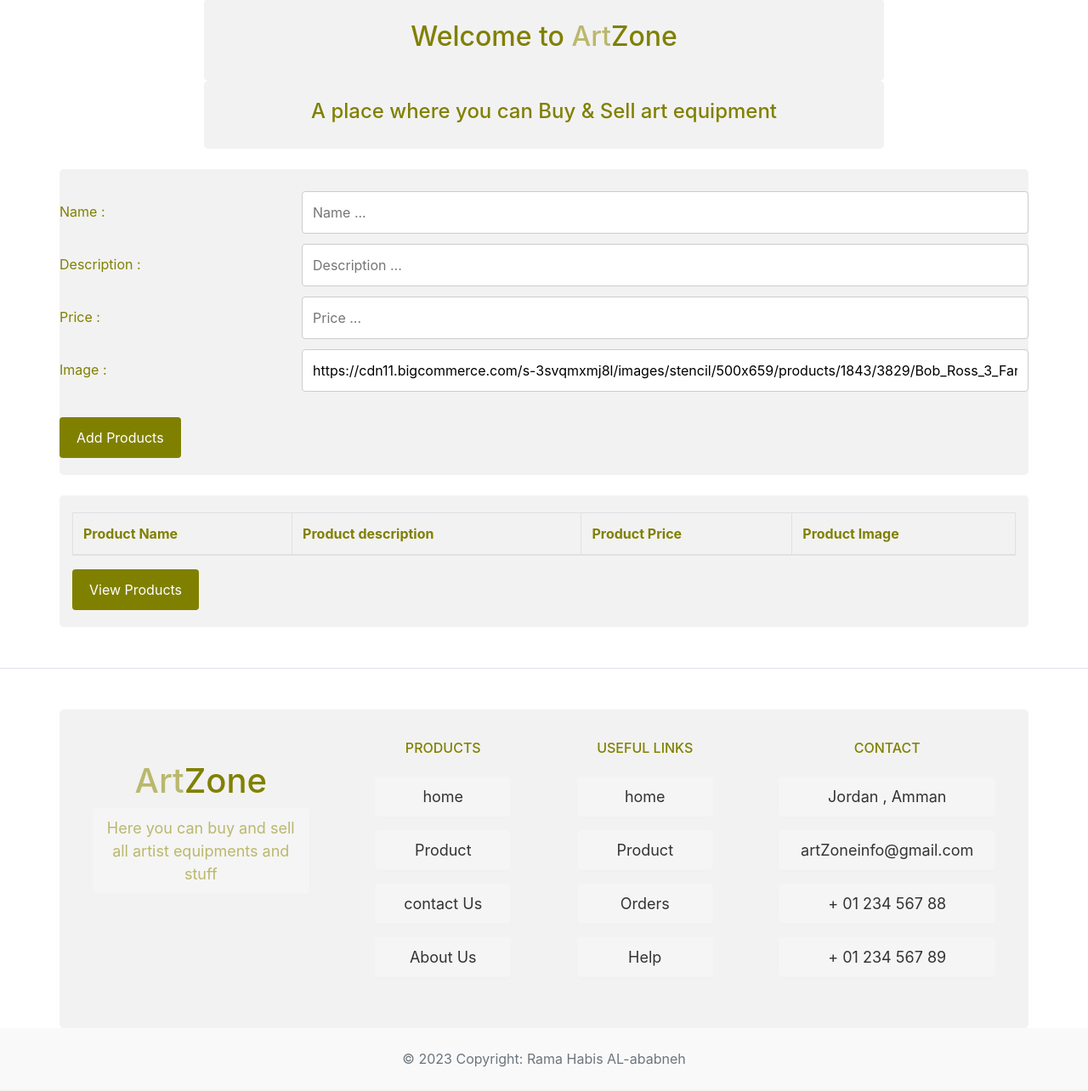
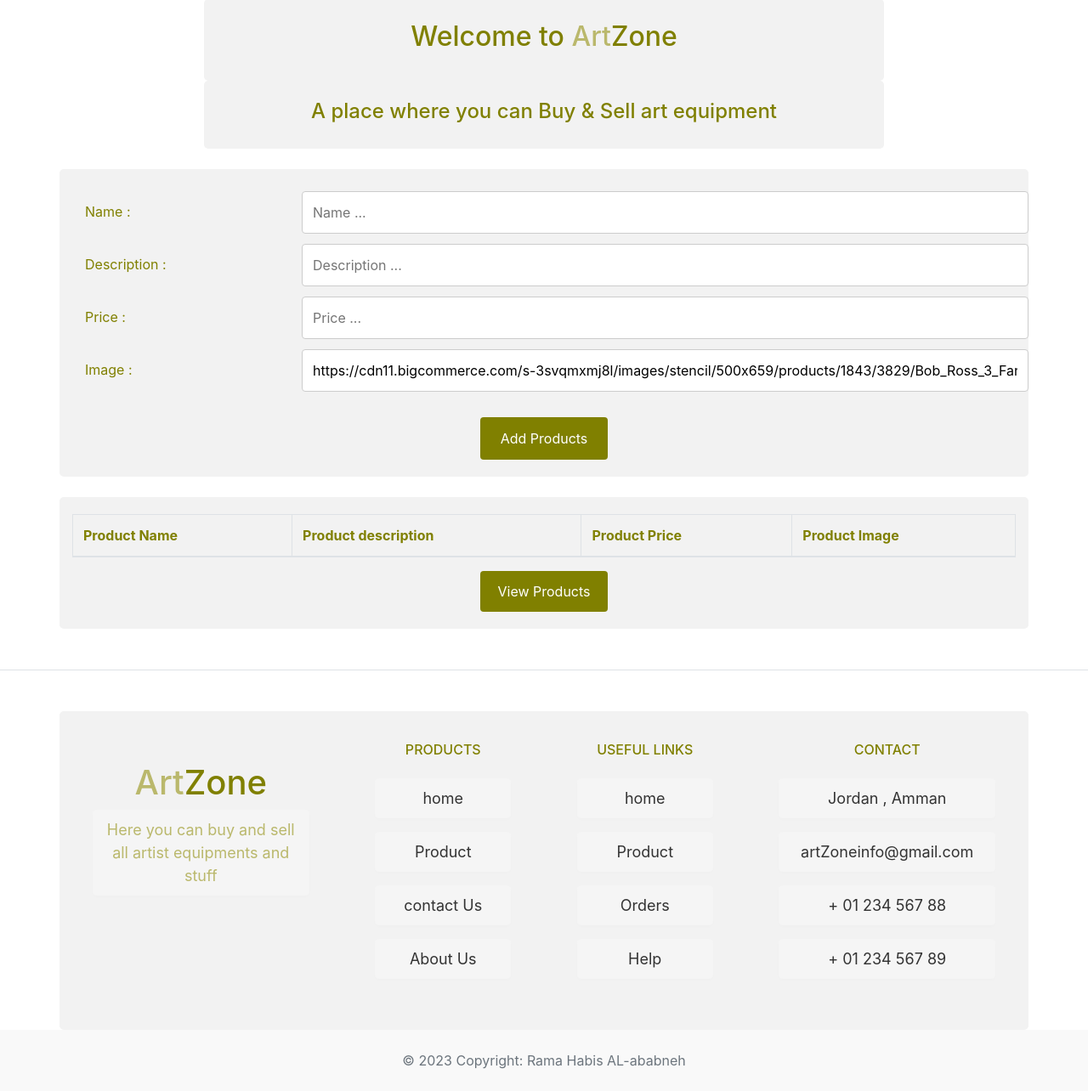
Before and after one commit to Ramaalababneh/ecommerceMiniProjectPHP, a PHP site: page /home.php in a window 1280 px wide. Shown: the part 737-2021 px from the top of the page at 85% size. Before the commit the page ends 1993 px from the top, so only its background shows below. Run offline with PHP 8.4, Linux system fonts and the light colour scheme; lists and menus that the app fills with data are empty.

Commit message:
added files

```diff
--- a/footer.php
+++ b/footer.php
@@ -122,9 +122,9 @@
   <!-- Section: Links  -->
 
   <!-- Copyright -->
-  <div class="text-center p-4" style="background-color: rgba(0, 0, 0, 0.025);">
+  <div class="text-center p-4" style="background-color: rgba(0, 0, 0, 0.025);" style="color:#808000;">
     © 2023 Copyright:
-    <a class="text-reset fw-bold">Rama Habis AL-ababneh</a>
+    <a class="text-reset fw-bold" style="color:#808000;">Rama Habis AL-ababneh</a>
   </div>
   <!-- Copyright -->
 </footer>
--- a/home.css
+++ b/home.css
@@ -25,29 +25,6 @@ body {
   display: none; /* Hide the horizontal scrollbar on webkit browsers */
 }
 
-
-
-
-
-
-
-
-
-
-
-
-
-
-
-
-
-
-
-
-
-
-
-
 /* Custom CSS to style the paragraph */
 p {
   font-size: 18px;
@@ -57,16 +34,6 @@ p {
   border-radius: 5px;
   box-shadow: 0 2px 4px rgba(0, 0, 0, 0.01);
 }
-
-
-
-
-
-
-
-
-
-
 
 
 /* For smaller screens, display images in a column */
@@ -122,7 +89,7 @@ label {
 }
 
 .col-75 {
-  /* float: left; */
+  float: left;
   width: 75%;
   margin-top: 6px;
 }
--- a/home.php
+++ b/home.php
@@ -19,10 +19,12 @@ session_start();
 
 <!-- section one Slider--------------------------------------------------------------------------------->
 <div class="slider">
-    <img src="hhh.jpg" alt="Image 1">
-    <img src="img2.jpg" alt="Image 2">
-    <img src="img3.jpg" alt="Image 3">
-    <img src="img4.jpg" alt="Image 4">
+    <img src="./images/img1.jpg" alt="Image 1">
+    <img src="./images/img2.jpg" alt="Image 2">
+    <img src="./images/img3.jpg"alt="Image 3">
+    <img src="./images/img4.jpg" alt="Image 4">
+    <img src="./images/img5.jpg" alt="Image 5">
+    <img src="./images/img6.jpg" alt="Image 6">
 </div>
 
 <!-- section welcome --------------------------------------------------------------------------------->
@@ -41,15 +43,15 @@ session_start();
         <form action="phphome.php" method="POST">
             <div class="row">
                 <div class="col-25">
-                    <label for="name" style="color:#808000;">Name :</label>
+                    <label for="name" style="color:#808000; padding-left: 30px;">Name :</label>
                 </div>
                 <div class="col-75">
-                    <input type="text" id="name" name="name" placeholder="Name ..." Required>
+                    <input type="text" id="name" name="name" placeholder="Name ..." Required >
                 </div>
             </div>
             <div class="row">
                 <div class="col-25">
-                    <label for="description" style="color:#808000;">Description :</label>
+                    <label for="description" style="color:#808000; padding-left: 30px;">Description :</label>
                 </div>
                 <div class="col-75">
                     <input type="text" id="description" name="description" placeholder="Description ..."Required>
@@ -57,7 +59,7 @@ session_start();
             </div>
             <div class="row">
                 <div class="col-25">
-                    <label for="price" style="color:#808000;">Price :</label>
+                    <label for="price" style="color:#808000; padding-left: 30px;">Price :</label>
                 </div>
                 <div class="col-75">
                     <input type="text" id="price" name="price" placeholder="Price ..." Required>
@@ -65,16 +67,17 @@ session_start();
             </div>
             <div class="row">
                 <div class="col-25">
-                    <label for="img" style="color:#808000;">Image :</label>
+                    <label for="img" style="color:#808000; padding-left: 30px;">Image :</label>
                 </div>
                 <div class="col-75">
                     <input type="text" id="img" name="img" placeholder="Image Link ..." value = "https://cdn11.bigcommerce.com/s-3svqmxmj8l/images/stencil/500x659/products/1843/3829/Bob_Ross_3_Fan_Blender-CU__32514.1656602746.jpg?c=2">
                 </div>
             </div>
             <br>
-            <div class="row">
-                <button class="addbtn" name= "submit" style="background-color:#808000;" >Add Products</button>
-            </div>
+            <div class="row d-flex justify-content-center"> <!-- Updated class here -->
+            <button class="addbtn" name="submit" style="background-color:#808000; width: 150px; height: 50px;">Add Products</button>
+        </div>
+
         </form>
         <!-- <?php print_r($_SESSION); ?> -->
     </div>
@@ -108,9 +111,9 @@ session_start();
         </tbody>
     </table>
 
-    <a href="products.php">
-        <button class="addbtn" name="submit" style="background-color:#808000;">View Products</button>
-    </a>
+    <a href="products.php" class="d-flex justify-content-center"> <!-- Updated class here -->
+    <button class="addbtn" name="submit" style="background-color:#808000;">View Products</button>
+  </a>
 </div>
     </tbody>
 </table>
```
Also changed, not shown: nav.css (+0 -8 lines), images/img1.jpg (renamed from hhh.jpg), products.css (deleted), 8 other files.
